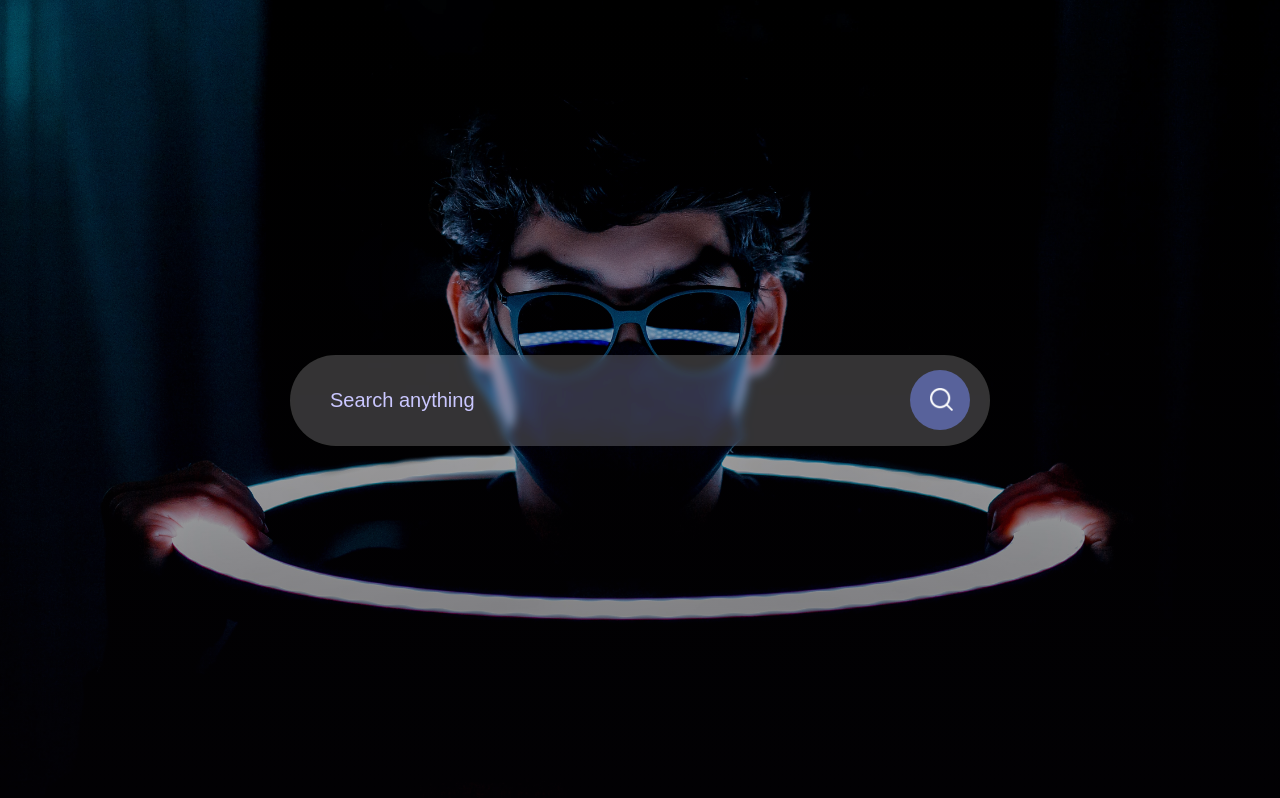
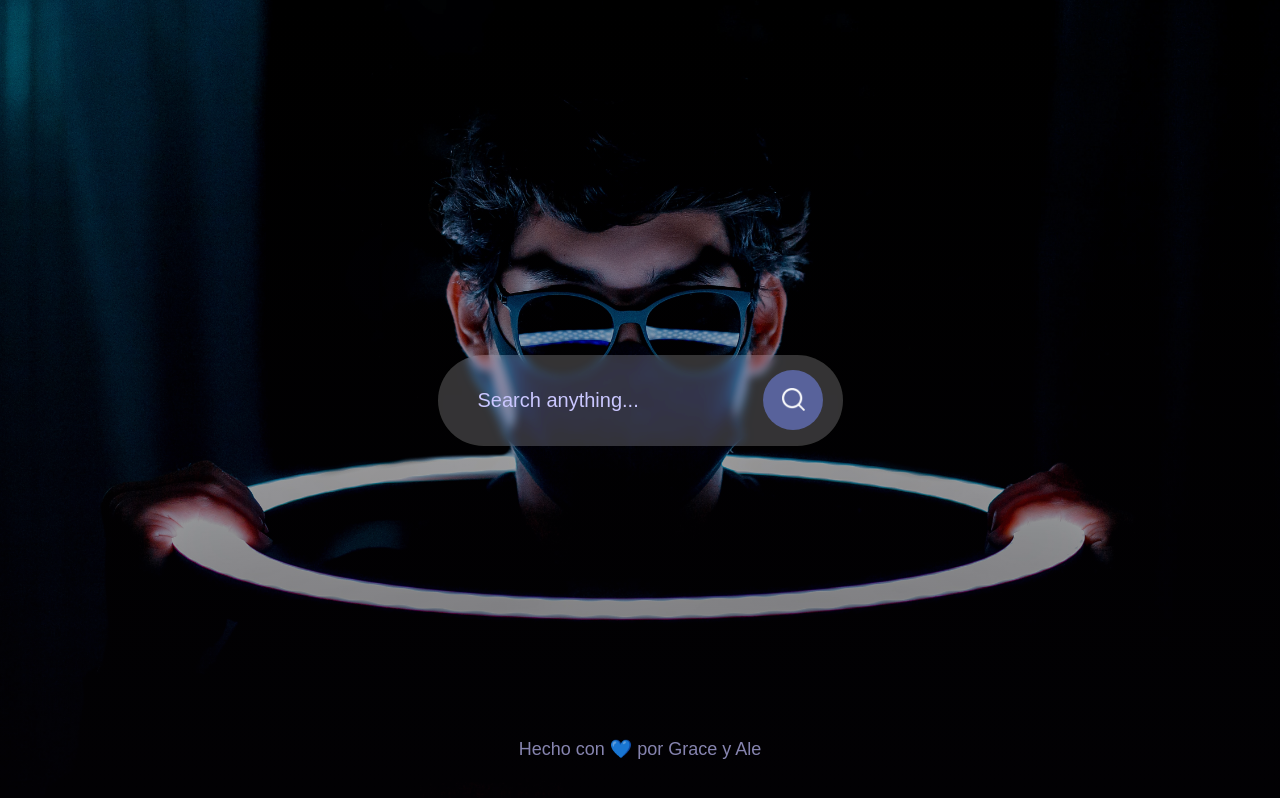
Before and after one commit to Alejaacostta19/challenge, a plain HTML site: page index.html in a window 1280 px wide. Drawn offline with Linux system fonts and the light colour scheme.

Commit message:
Se añaden detalles finales del footer

```diff
--- a/index.html
+++ b/index.html
@@ -7,13 +7,19 @@
     <title>Buscador full HD 4K</title>
     <link rel="stylesheet" href="style.css">
 </head>
-<body>
-        <div class="container">
+<body class="container">
+        <div >
            <form action="https://www.google.com/search" method="get" class="search-bar">
-                <input type="text" placeholder="Search anything" name="q">
+                <input type="text" placeholder="Search anything..." name="q">
                 <button type="submit"><img src="images/search.png" alt="imagen lupa"></button>
            </form>
+
         </div>
 
+
 </body>
+<footer class="final_comment">
+    <p>Hecho con &#128153 por Grace y Ale</p>
+</footer>
+
 </html>
--- a/style.css
+++ b/style.css
@@ -56,3 +56,20 @@
     background: #58629b;
     cursor: pointer;
 }
+
+.container footer{
+
+
+    margin-top:50px;
+    width:100%;
+    height:200px;
+    background-color:transparent;
+    color: #8684af;
+    bottom: 5%;
+    font-size: 18px;
+    position:fixed;
+
+    display: flex;
+    align-items: flex-end;
+    justify-content:center;
+}
```
